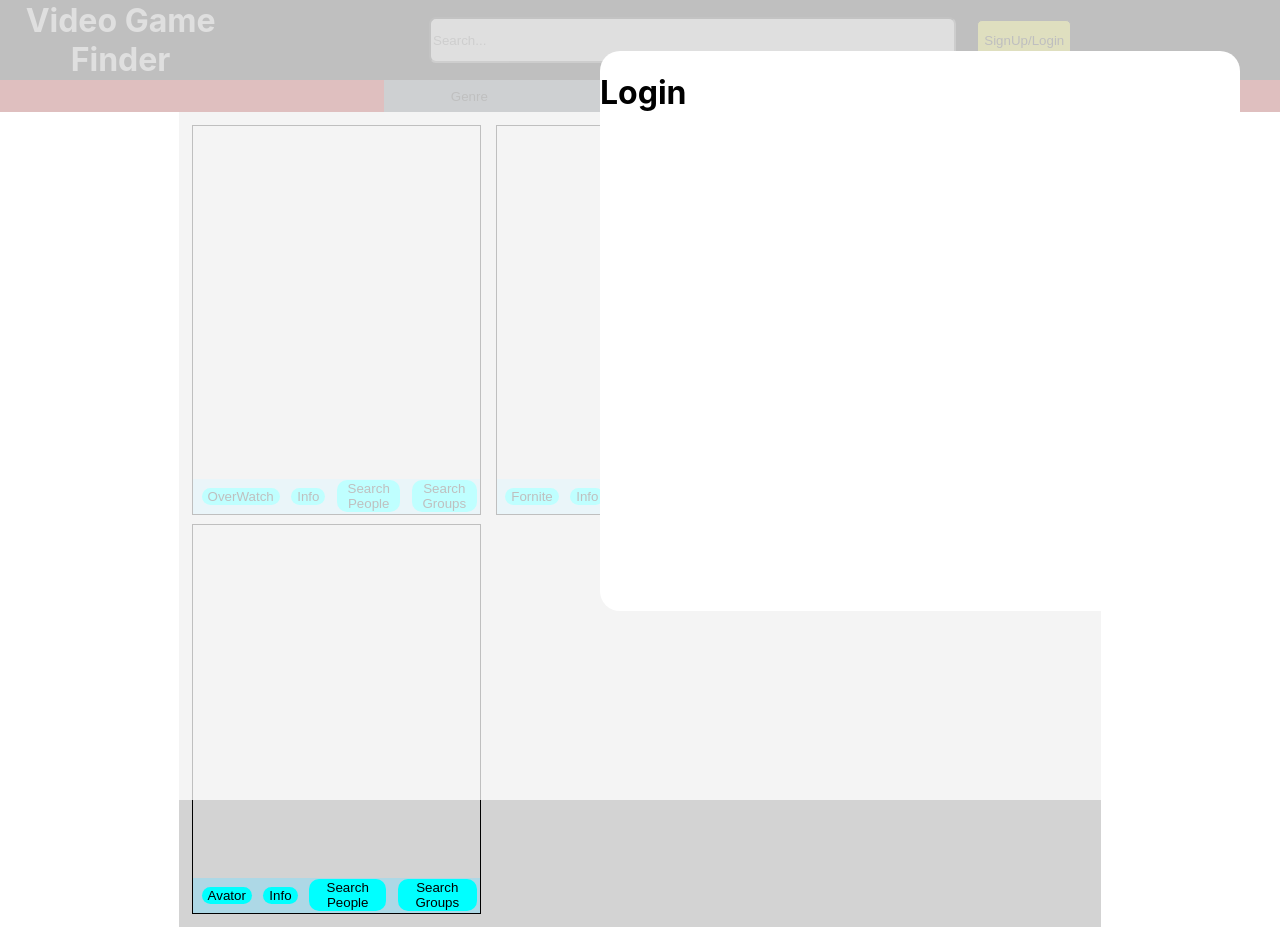
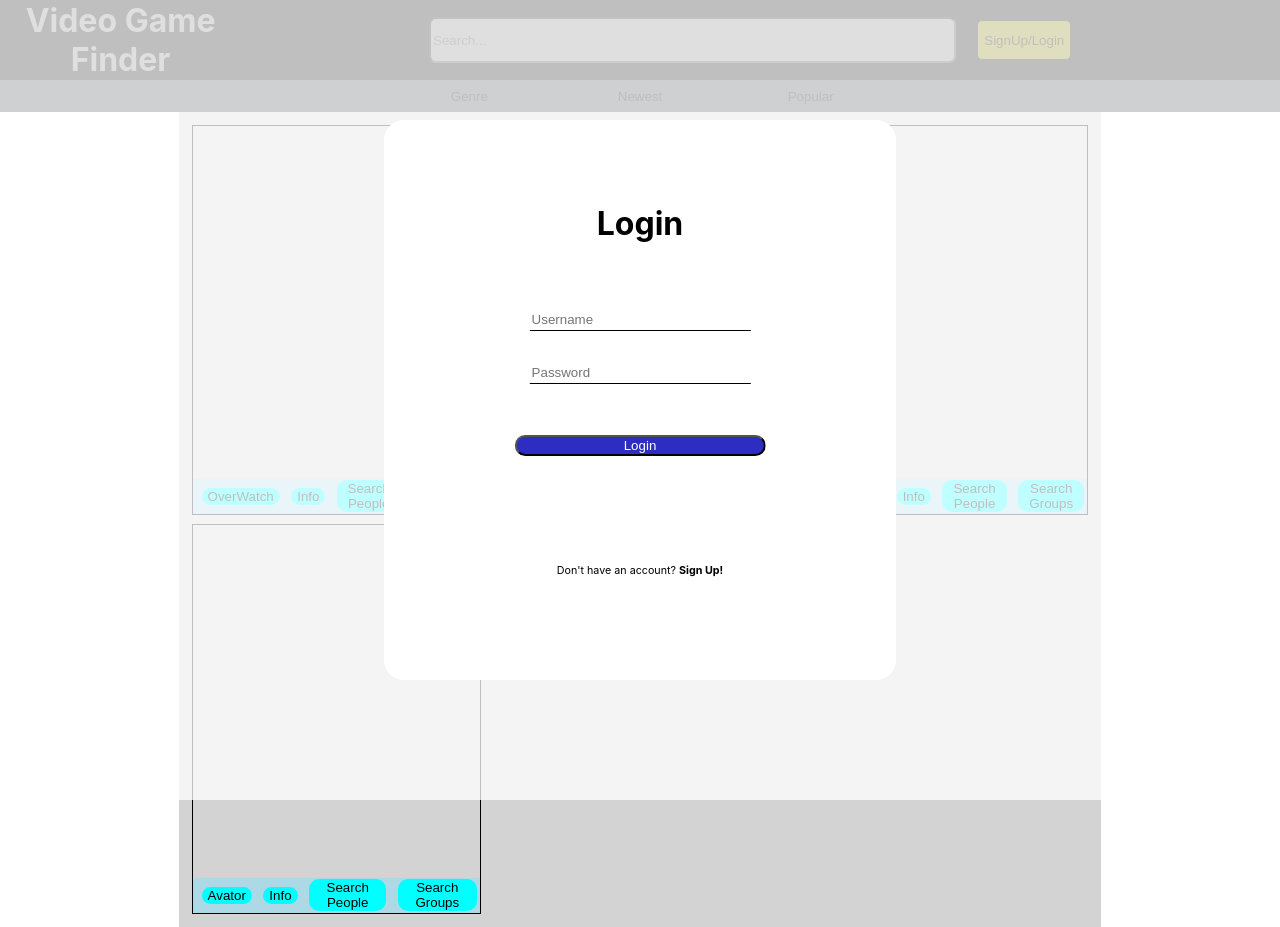
Before and after one commit to RichardChiqui/VideoGameSearch, a React (Create React App) app: page / in a window 1280 px wide. Both pictures are taken after a click on the button "SignUp/Login". Built offline with nearby package versions, Linux system fonts and the light colour scheme.

Commit message:
setup login page, missing forgot password option

```diff
--- a/src/LoginForm.tsx
+++ b/src/LoginForm.tsx
@@ -6,7 +6,25 @@ export default function LoginForm(){
 
     return(
          <div className='LoginForm'>
-            <h1>Login</h1>
+            <div className='loginForm-container'>
+                <h1 className='login-title'>Login</h1>
+                <form className='login-form'>
+                    <label htmlFor="Username"></label>
+                    <input type="text" id="Username" name="Username" placeholder="Username" className='login-input'></input>
+
+                    <label htmlFor="Password"></label>
+                    <input type="text" id="Password" name="Password" placeholder="Password" className='login-input'></input>
+
+
+                </form>
+                <button className='login-btn'>Login</button>
+                <h6 className='create-account-text'>Don't have an account? <strong className='signupText'>Sign Up!</strong></h6>
+
+            </div>
+
+
+
+
 
         </div>
     )
--- a/src/index.css
+++ b/src/index.css
@@ -46,7 +46,7 @@ code {
 .categories-bar{
   width: 100%;
   height: 4%;
-  background-color: red;
+  background-color: lightslategray;
   display: flex;
   justify-content: center; /* Horizontally center the inner div */
   align-items: center;
@@ -173,18 +173,18 @@ code {
 
 .LoginForm{
   background-color: white;
-  width: 50%;
+  width: 40%;
   height: 70%;
-
-
   border-radius: 20px;
+  position: absolute;
+  z-index: 1000;
 
   position: absolute;
-
-  z-index: 1000;
-
-  margin-top: 4%;
-  margin-left: 600px;
+  top: 50%;
+  left: 50%;
+  transform: translate(-50%, -50%);
+  display: flex;
+  flex-direction: column;
 }
 
 .search-results-container{
@@ -215,3 +215,62 @@ button:hover {
   box-shadow: none;
   padding: 0;
 }
+
+.loginForm-container{
+  width: 70%;
+  height: 70%;
+
+  display: flex;
+  justify-content: flex-start;
+  flex-direction: column;
+  position: absolute;
+  top: 50%;
+  left: 50%;
+  transform: translate(-50%, -50%);
+}
+
+.login-title{
+
+  height: min-content;
+  width: min-content;
+  margin: 0 auto;
+}
+
+
+.login-form{
+
+  display: flex;
+  flex-direction: column;
+  width: 70%;
+
+  margin: 0 auto;
+  margin-top: 14%;
+
+}
+.login-input{
+  margin: 6%;
+  height: 20px;
+  border: none;
+  border-bottom: 1px solid black;
+}
+
+.login-btn{
+  border-radius: 15px;
+  background-color: #2D2DC1;
+  width: 70%;
+  height: 7%;
+  margin: 0 auto;
+  margin-top: 10%;
+  color: white;
+
+}
+
+.create-account-text{
+  margin-top: 30%;
+  text-align: center;
+  font-weight: normal;
+}
+
+.signupText{
+  font-weight: bold;
+}
```
